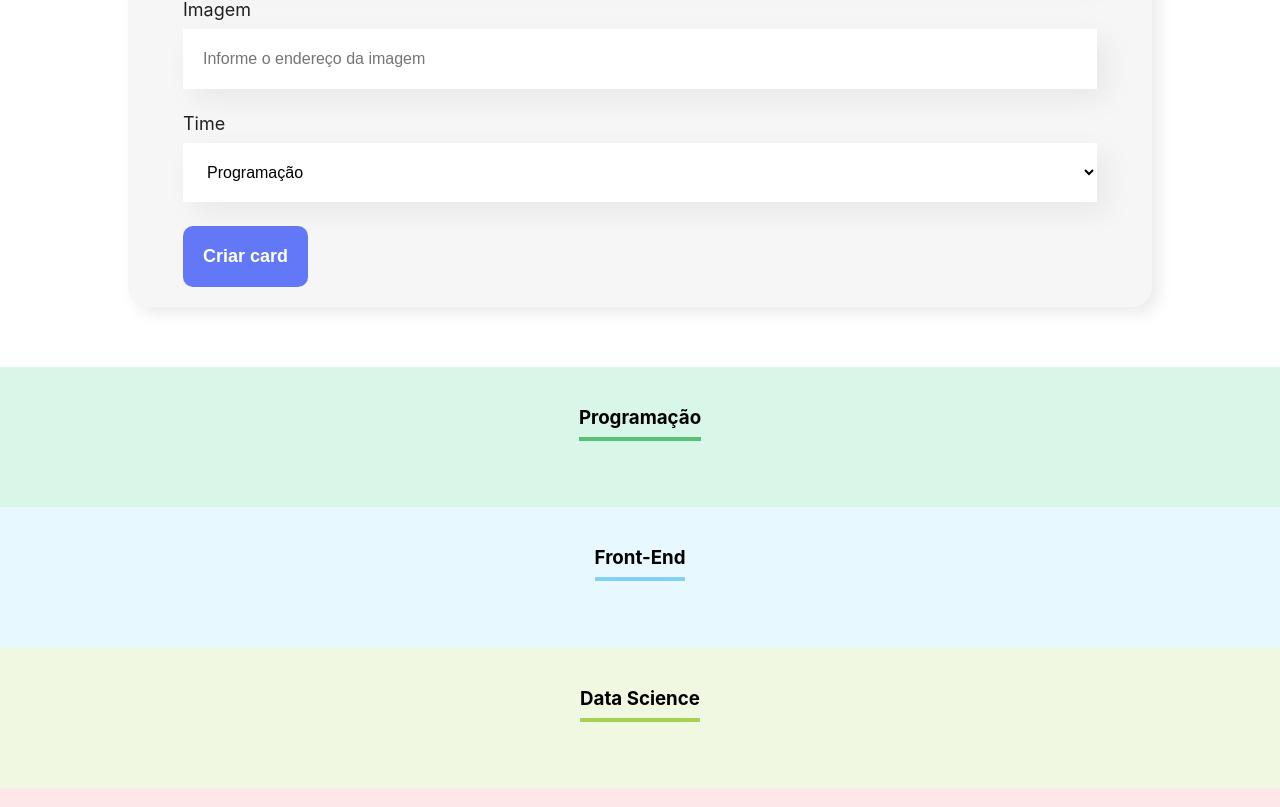
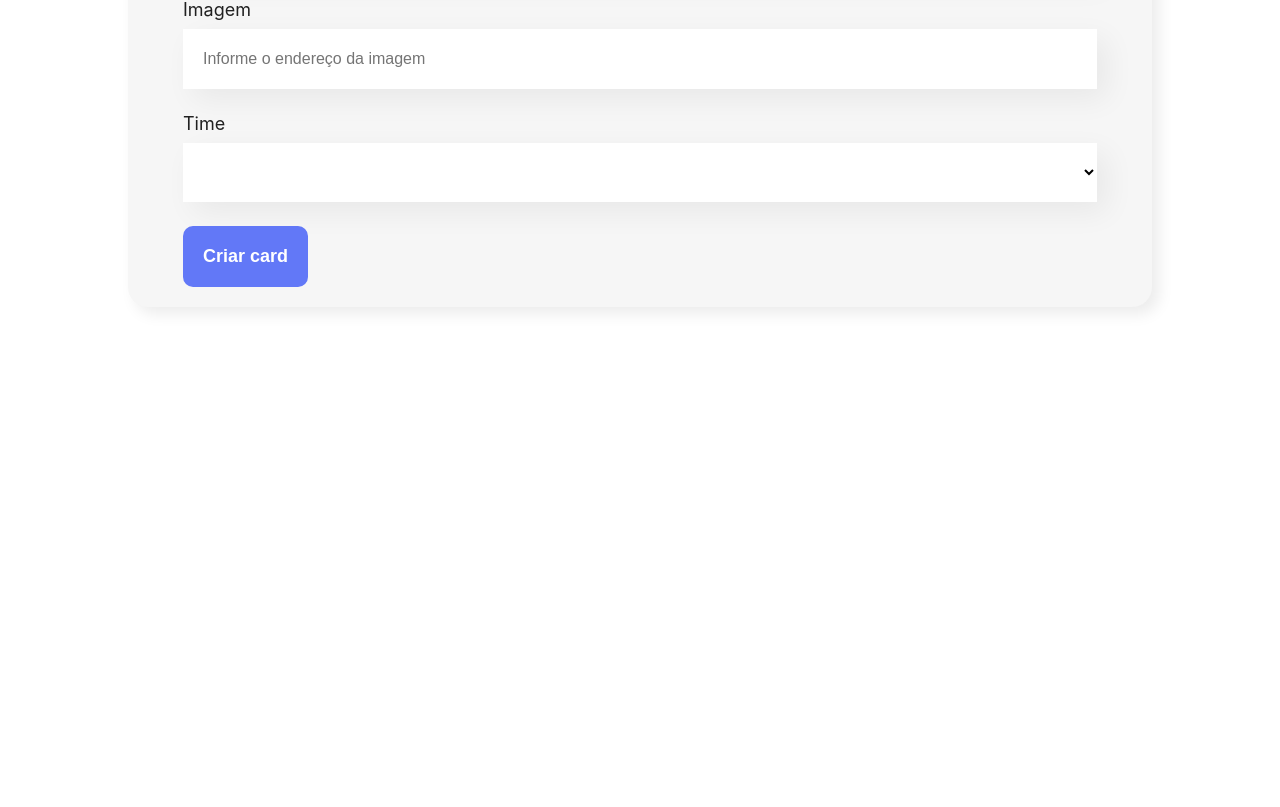
Before and after one commit to mqsoares/Organo, a React (Create React App) app: page / in a window 1280 px wide. Shown: the part 873-1680 px from the top of the page. After the commit the page ends 1240 px from the top, so only its background shows below. Built offline with nearby package versions, Linux system fonts and the light colour scheme; the HTML template or start-up script is replaced by a standard one.

Commit message:
Clean select and hiding empty card sections

```diff
--- a/src/App.js
+++ b/src/App.js
@@ -45,7 +45,7 @@ function App() {
   const [players, setPlayers] = useState([])
 
   const newInsertPlayer = (player) => {
-    console.log(player)
+    // console.log(player)
     setPlayers([...players, player])
   }
 
--- a/src/components/Form/index.js
+++ b/src/components/Form/index.js
@@ -31,6 +31,10 @@ export const Form = (props) => {
             image,
             team
         })
+        setName('')
+        setPost('')
+        setImage('')
+        setTeam('')
     }
 
     return (
--- a/src/components/ListSelect/index.js
+++ b/src/components/ListSelect/index.js
@@ -10,6 +10,7 @@ export const ListSelect = (props) => {
                 value={props.vl}
                 onChange={e => props.whenEdit(e.target.value)}
             >
+                <option value=""></option>
                 {props.items.map(item => <option key={item}>{item}</option>
                 )}
             </select>
--- a/src/components/Team/index.js
+++ b/src/components/Team/index.js
@@ -3,10 +3,10 @@ import './Team.css'
 
 export const Team = (props) => {
     return (
-        <section className='team' style={{backgroundColor: props.colorSecondary}}>
+        props.players.length > 0 && <section className='team' style={{backgroundColor: props.colorSecondary}}>
             <h3 style={{borderBottomColor: props.colorPrimary}}>{props.teamName}</h3>
             <div className='cards'>
-                {props.players.map( player => <Player name={player.name} post={player.post} image={player.image} />)}
+                {props.players.map( player => <Player key={player.name} name={player.name} post={player.post} image={player.image} />)}
             </div>
         </section>
     )
```
